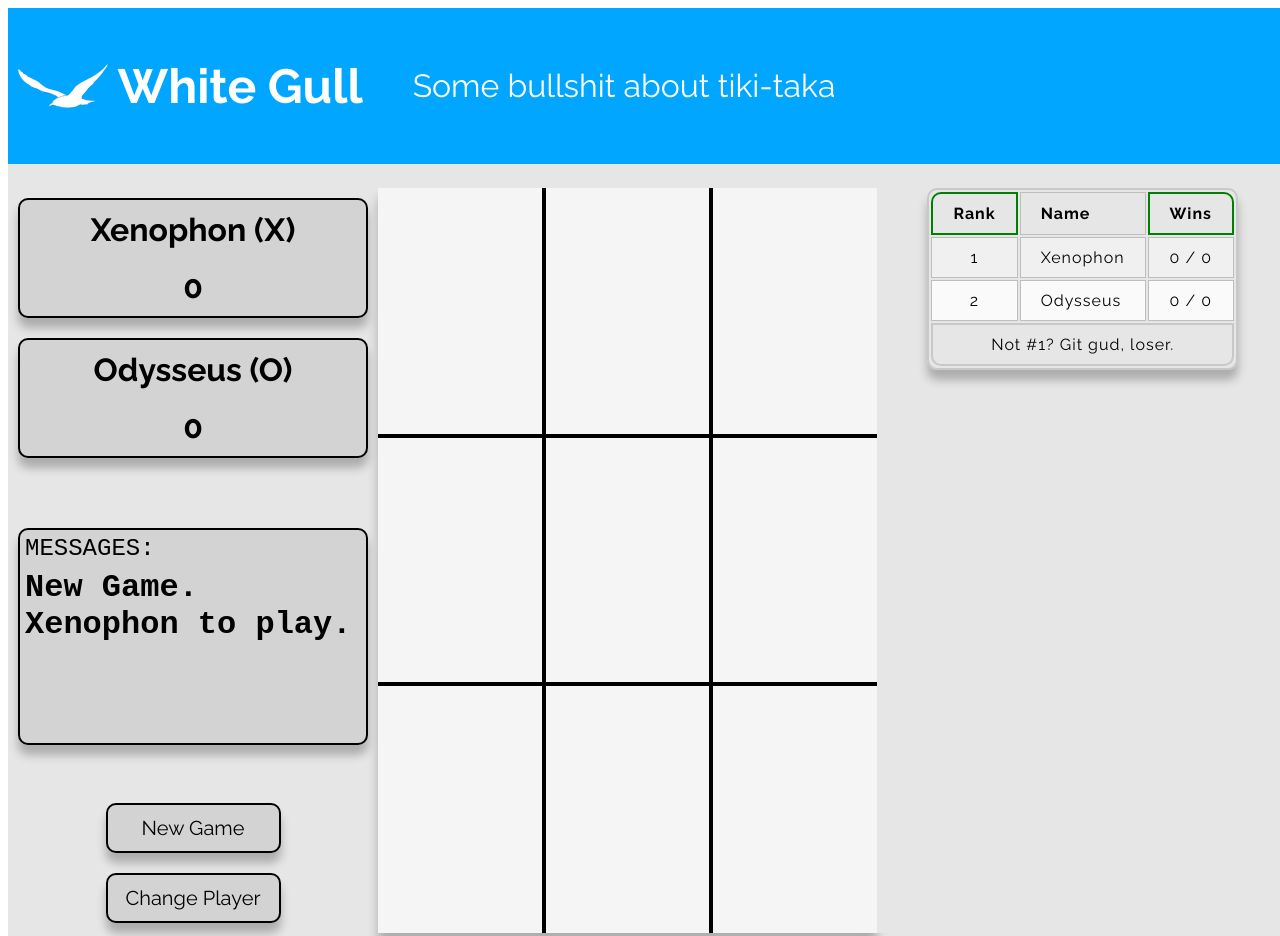
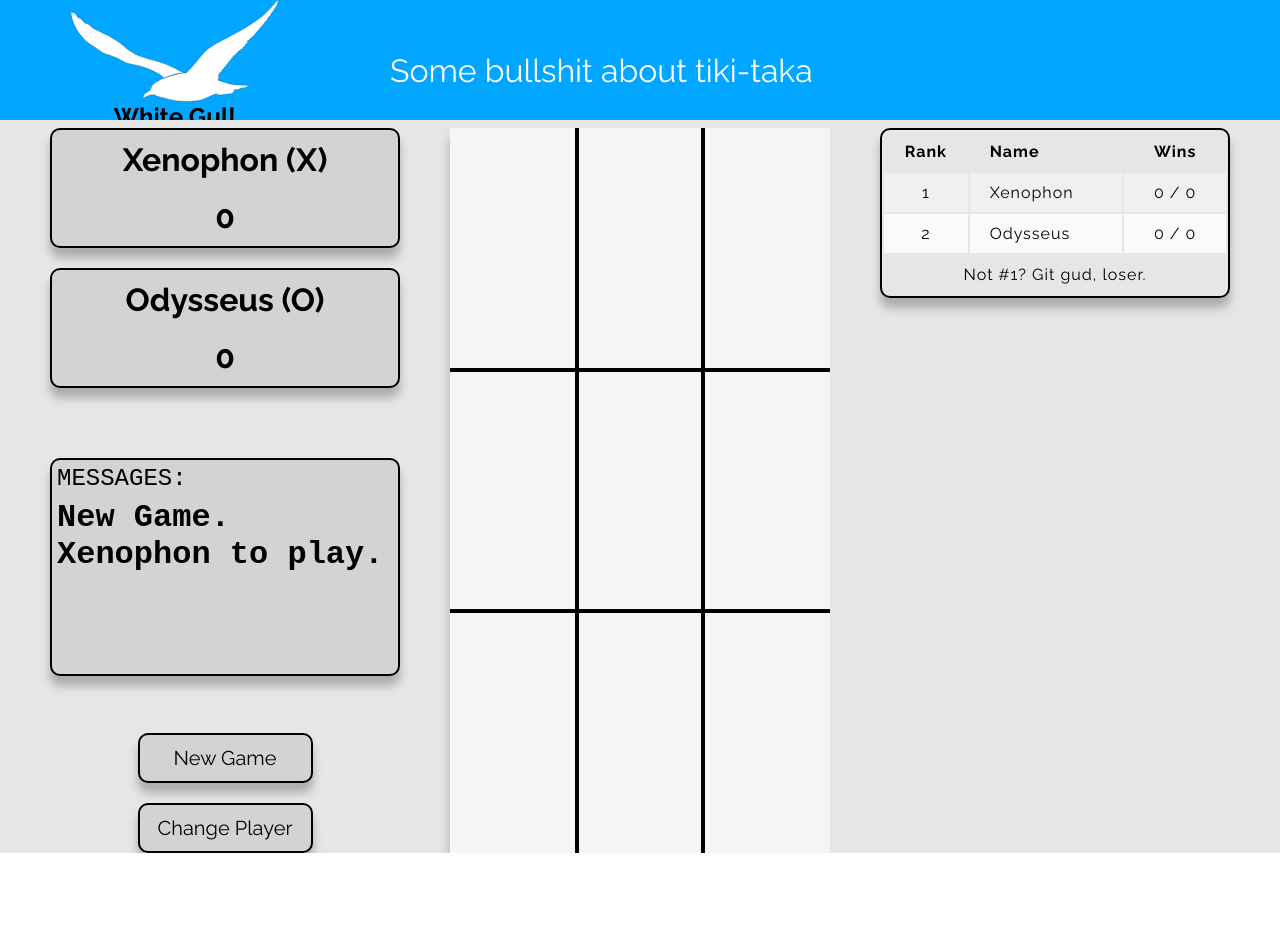
Before and after one commit to Semidime/tic-tac-toe, a plain HTML site: page index.html in a window 1280 px wide. Shown: the top 936 px of the page. After the commit the page ends 853 px from the top, so only its background shows below. Drawn offline with Linux system fonts and the light colour scheme.

Commit message:
style:  applies minor changes to  element sizes.

```diff
--- a/style.css
+++ b/style.css
@@ -2,8 +2,8 @@
 
 
 * {
-    /* margin: 0;
-    padding: 0; */
+    margin: 0;
+    padding: 0;
     box-sizing: border-box;
     border: none;
     outline: none;
@@ -20,25 +20,27 @@
 .header-section {
     display: grid;
     grid-template-columns: 1fr 4fr;
+    max-height: 15vh;
 }
 
 .logo {
     background-color: rgb(0, 166, 255);
     display: grid;
-    grid-template-columns: 2fr 3fr;
-    gap: 10px;
-    padding: 10px;
+    width: max( 350px, 20vw );
+    height: 100%;
     align-items: center;
     justify-items: center;
 }
-.sidebar-logo-img {
+
+
+.logo-img {
     background-color: rgb(0, 166, 255);
-    width: max(80px, 7vw);
+    width: max(200px, 10vw);
     justify-self: center;
     align-self: center;
   }
 
-.sidebar-text {
+/* .logo-text {
 
     font-weight: 800;
     font-size: clamp(1.5rem, 2.5vw, 3rem);
@@ -46,26 +48,32 @@
     color: white;
 }
 
-.sidebar-text h2 {
+.logo-text h2 {
     background-color: rgb(0, 166, 255);
-}
+} */
 
 .header-title {
     display: grid;
     color:white;
     align-items: center;
-    padding-left: 40px;
+    padding:20px 20vw 10px 40px;
     background-color: rgb(0, 166, 255);
     font-size: clamp(1.5rem, 2.5vw, 3rem);
+}
+
+.tiki-fraud {
+    font-style: italic;
+    font-size: 1.5rem;
 }
 
 .game-container {
     display: grid;
     grid-template-columns: 1fr 3fr 1fr;
+    height: 85vh;
     justify-items: center;
     align-items: center;
-    padding-top: 3vh;
-    padding-bottom: 3vh;
+    padding-top: 1vh;
+    padding-bottom: 1vh;
     background-color: rgb(230 230 230);
 }
 
@@ -77,7 +85,8 @@
     justify-content:center;
     align-items: start;
     background-color: rgb(230 230 230);
-    padding: 10px;
+    padding-left: 50px;
+    padding-right: 50px;
 }
 
 .scoreboard {
@@ -91,13 +100,15 @@
 }
 .score-X,
 .score-Y {
-    width: clamp(350px, 25vh, 500px);
+    width: clamp(350px, 17.5vw, 500px);
     height: clamp(100px, 15vh, 250px);
     flex-shrink: 0;
     display: flex;
     flex-direction: column;
     justify-content: center;
     gap: 20px;
+    padding-left: 5px;
+    padding-right: 5px;
     background-color: lightgray;
     box-shadow: 0px 10px 10px rgba(0, 0, 0, 0.25);
     border: black 2px solid;
@@ -113,7 +124,7 @@
 
 .message-bar {
     height: 75%;
-    width: clamp(350px, 25vh, 500px);
+    width: clamp(350px, 17.5vw, 500px);
     background-color: lightgray;
     border: black 2px solid;
     border-radius: 10px;
@@ -235,7 +246,6 @@
     font-size: min(calc(60vw*.25),calc(85vh*.25));
 }
 
-
 .leaderboard-container {
     background-color: rgb(230 230 230);
     display: grid;
@@ -250,15 +260,15 @@
 
 table {
     /* border-collapse: collapse; */
+    width: clamp(350px, 17.5vw, 500px);
     letter-spacing: 1px;
     font-size: 1rem;
     box-shadow: 0px 10px 10px rgba(0, 0, 0, 0.25);
-border: 2px solid rgb(200,200,200);
+    border: 2px solid black;
     border-radius: 10px;
 }
 
 td, th {
-border: 1px solid rgb(190,190,190);
     padding: 10px 20px;
     text-align: center;
 }
@@ -281,17 +291,14 @@ tr td:nth-child(2) {
 }
 
 thead tr:first-child th:first-child {
-border: 2px solid green;
     border-top-left-radius: 10px;
 }
 
 thead tr:first-child th:last-child {
-border: 2px solid green;
     border-top-right-radius: 10px;
 }
 
 tfoot tr:last-child td:last-child {
-border: 2px solid rgb(200,200,200);
     border-bottom-right-radius: 10px;
     border-bottom-left-radius: 10px;
 }
```
Lines whose indentation alone changed are shown as unchanged.
